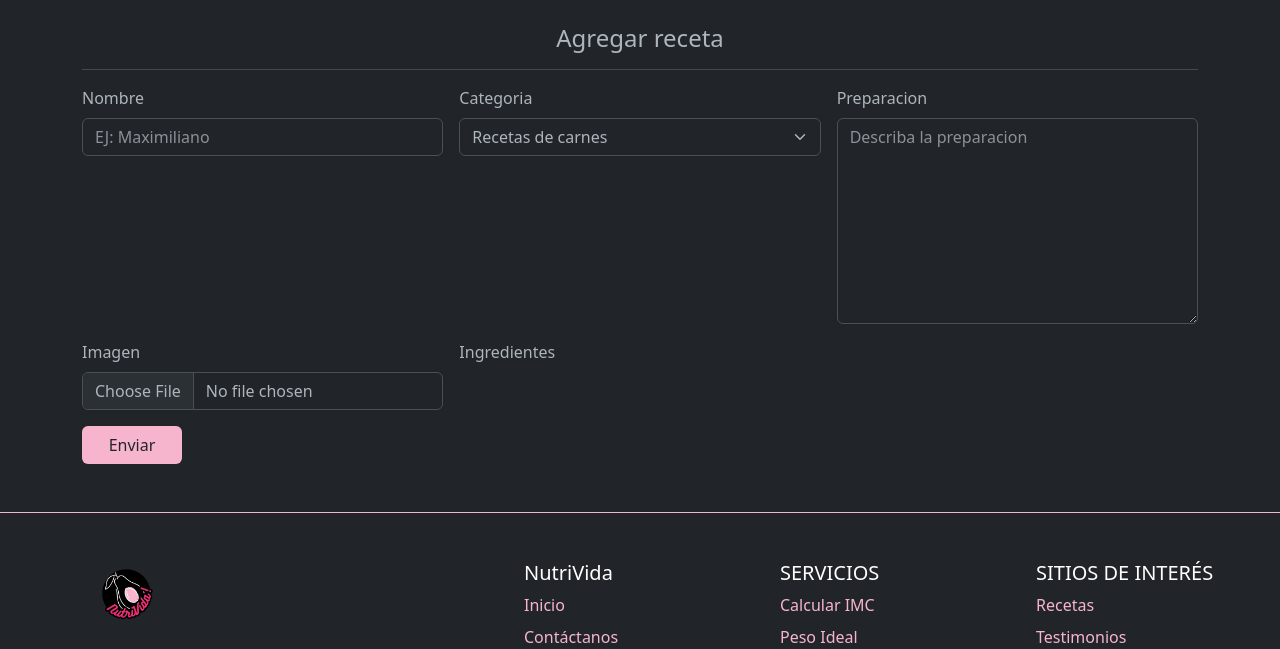
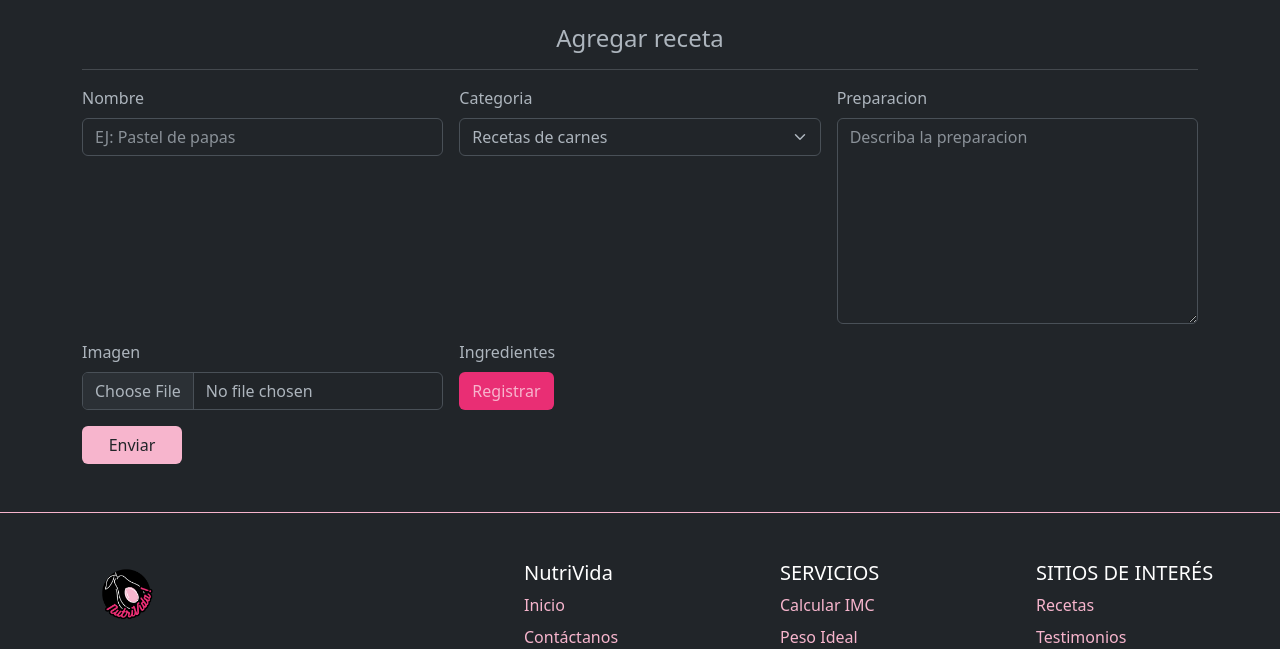
Before and after one commit to NaimaFarja/NutriVida_ExamenFinal, a Spring app: template NutriVida_ExamenFinal/src/main/resources/templates/receta_nueva.html in a window 1280 px wide. Shown: the part 82-731 px from the top of the page. Run offline with Thymeleaf, Linux system fonts and the light colour scheme; the template is opened without the code that fills it, so the values that code supplies are empty; some libraries are stand-ins or nearby versions.

Commit message:
Correccion y edicion
Los siguientes archivos

- receta_nueva.html
- testimonio.html

```diff
--- a/NutriVida_ExamenFinal/src/main/resources/templates/receta_nueva.html
+++ b/NutriVida_ExamenFinal/src/main/resources/templates/receta_nueva.html
@@ -28,7 +28,7 @@
 				<div class="col-sm-4">
 					<label for="nombre" class="form-label">Nombre</label>
 					<input th:field="*{nombre}" type="text" class="form-control" id="nombre"
-						placeholder="EJ: Maximiliano">
+						placeholder="EJ: Pastel de papas">
 					<div class="text-danger" th:if="${#fields.hasErrors('nombre')}" th:errors="*{nombre}"></div>
 				</div>
 				<div class="col-sm-4">
@@ -61,6 +61,7 @@
 				<!-- Campo para seleccionar ingredientes (checkboxes) -->
 				<div class="col-sm-6">
 					<label for="preparacion" class="form-label">Ingredientes</label><br>
+					<a class="btn btn-inter" th:href="@{/registrarIngrediente}">Registrar</a>
 				    <div class="form-check form-check-inline" th:each="ingrediente : ${ingredientes}">
 						<input class="form-check-input" type="checkbox" th:field="*{ingredientes}" th:value="${ingrediente.id}" multiple>
 					  	<label class="form-check-label" th:text="${ingrediente.nombre}"></label>
--- a/NutriVida_ExamenFinal/src/main/resources/templates/testimonio.html
+++ b/NutriVida_ExamenFinal/src/main/resources/templates/testimonio.html
@@ -2,7 +2,7 @@
 <html xmlns:th="http://www.thymeleaf.org" data-bs-theme="dark">
 	<head>
 		<meta charset="UTF-8">
-		<title>NutriVida</title>
+		<title>NutriVida!</title>
 		<meta name="viewport" content="width=device-width, initial-scale=1">
 		<link rel="stylesheet" type="text/css"
 			th:href="@{/webjars/bootstrap/5.3.0/css/bootstrap.min.css}">
```
